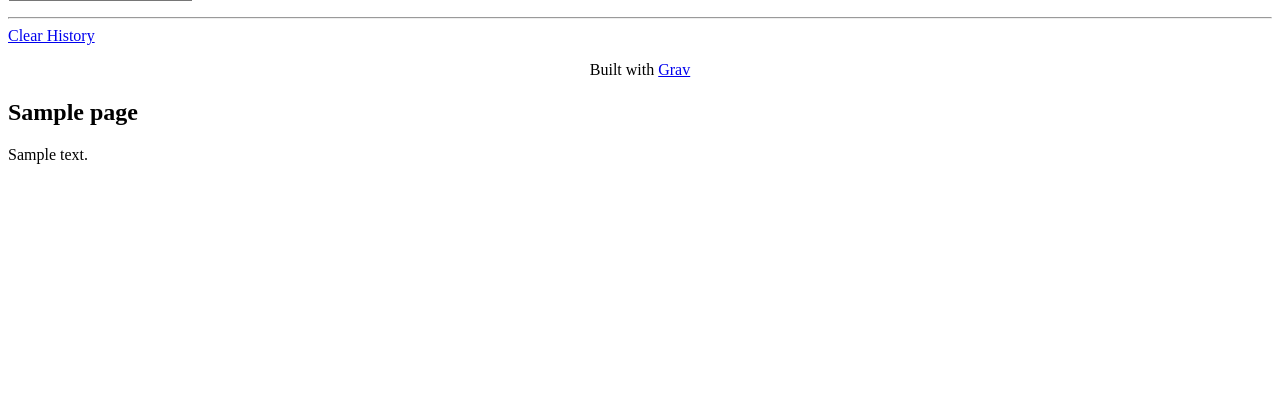
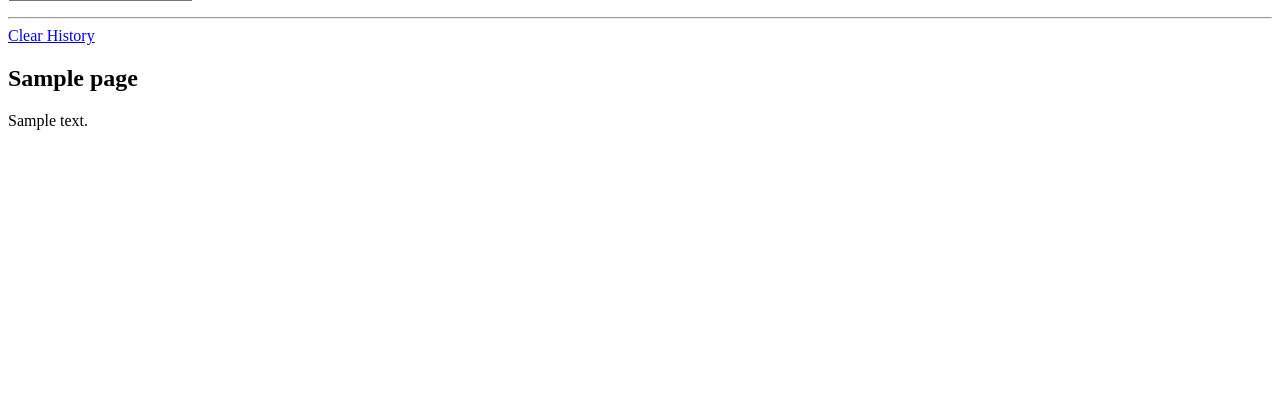
Before and after one commit to GospelPowered/docs, a PHP site: template user/themes/learn2/templates/docs.html.twig in a window 1280 px wide. Shown: the part 332-752 px from the top of the page. Run offline with PHP 8.4, Linux system fonts and the light colour scheme; the template is opened without the code that fills it: most values are stand-ins (such as "Sample title", 1, 10 or a date in 2020); some libraries are stand-ins or nearby versions.

Commit message:
removed footer

```diff
--- a/user/themes/learn2/templates/partials/sidebar.html.twig
+++ b/user/themes/learn2/templates/partials/sidebar.html.twig
@@ -50,8 +50,4 @@
 
 <hr />
 
-<a class="padding" href="#" data-clear-history-toggle><i class="fa fa-fw fa-history"></i> Clear History</a><br />
-
-<section  style="text-align: center;" id="footer">
-    <p>Built with <a href="http://getgrav.org">Grav</a></p>
-</section>
+<a class="padding" href="#" data-clear-history-toggle><i class="fa fa-fw fa-history"></i> Clear History</a>
```
